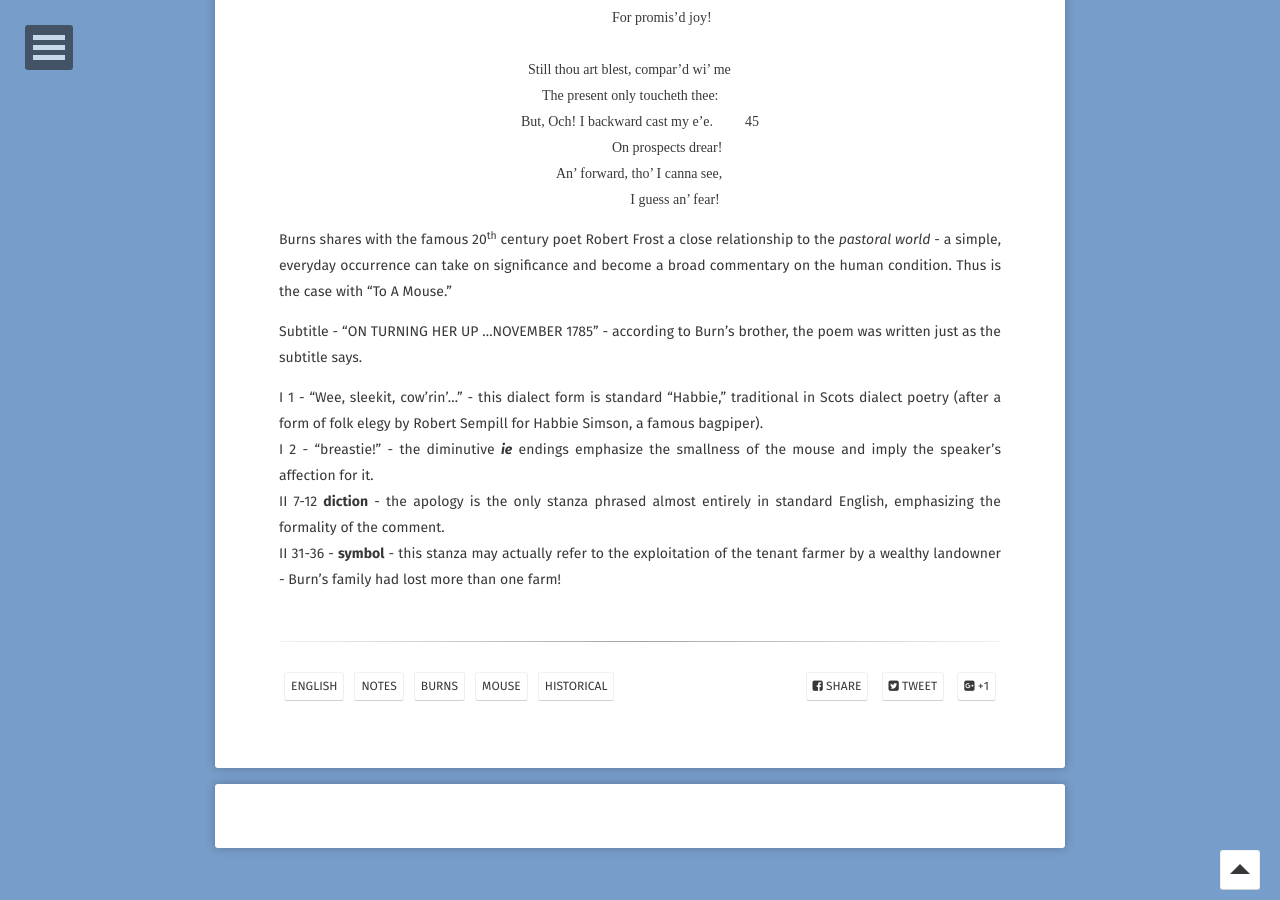
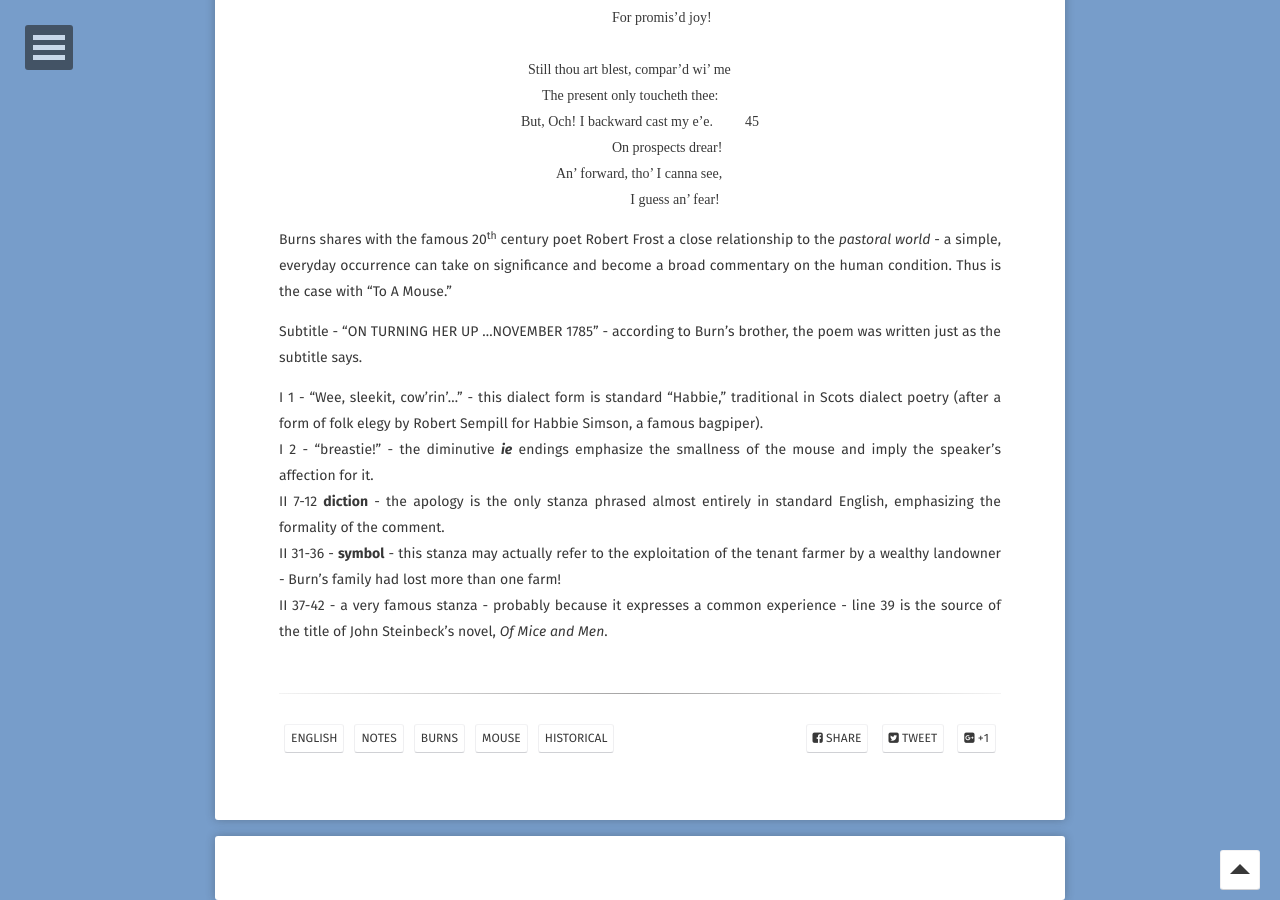
Before and after one commit to EthenStrine/site, a Jekyll site: the page built from _posts/2019-05-06-mouse.md, in a window 1280 px wide and 900 px high, scrolled down 1834 px. Built offline with Jekyll 4.4.1, drawn with Linux system fonts in a browser that asks for light colours; some web fonts are replaced; comment, search, counter and statistics services are not loaded.

Commit message:
Update 2019-05-06-mouse.md

```diff
--- a/_posts/2019-05-06-mouse.md
+++ b/_posts/2019-05-06-mouse.md
@@ -79,3 +79,4 @@ I 1 - "Wee, sleekit, cow'rin'..." - this dialect form is standard "Habbie," trad
 I 2 - "breastie!" - the diminutive ***ie*** endings emphasize the smallness of the mouse and imply the speaker's affection for it.
 II 7-12 **diction** - the apology is the only stanza phrased almost entirely in standard English, emphasizing the formality of the comment.
 II 31-36 - **symbol** - this stanza may actually refer to the exploitation of the tenant farmer by a wealthy landowner - Burn's family had lost more than one farm!
+II 37-42 - a very famous stanza - probably because it expresses a common experience - line 39 is the source of the title of John Steinbeck's novel, *Of Mice and Men*.
```
